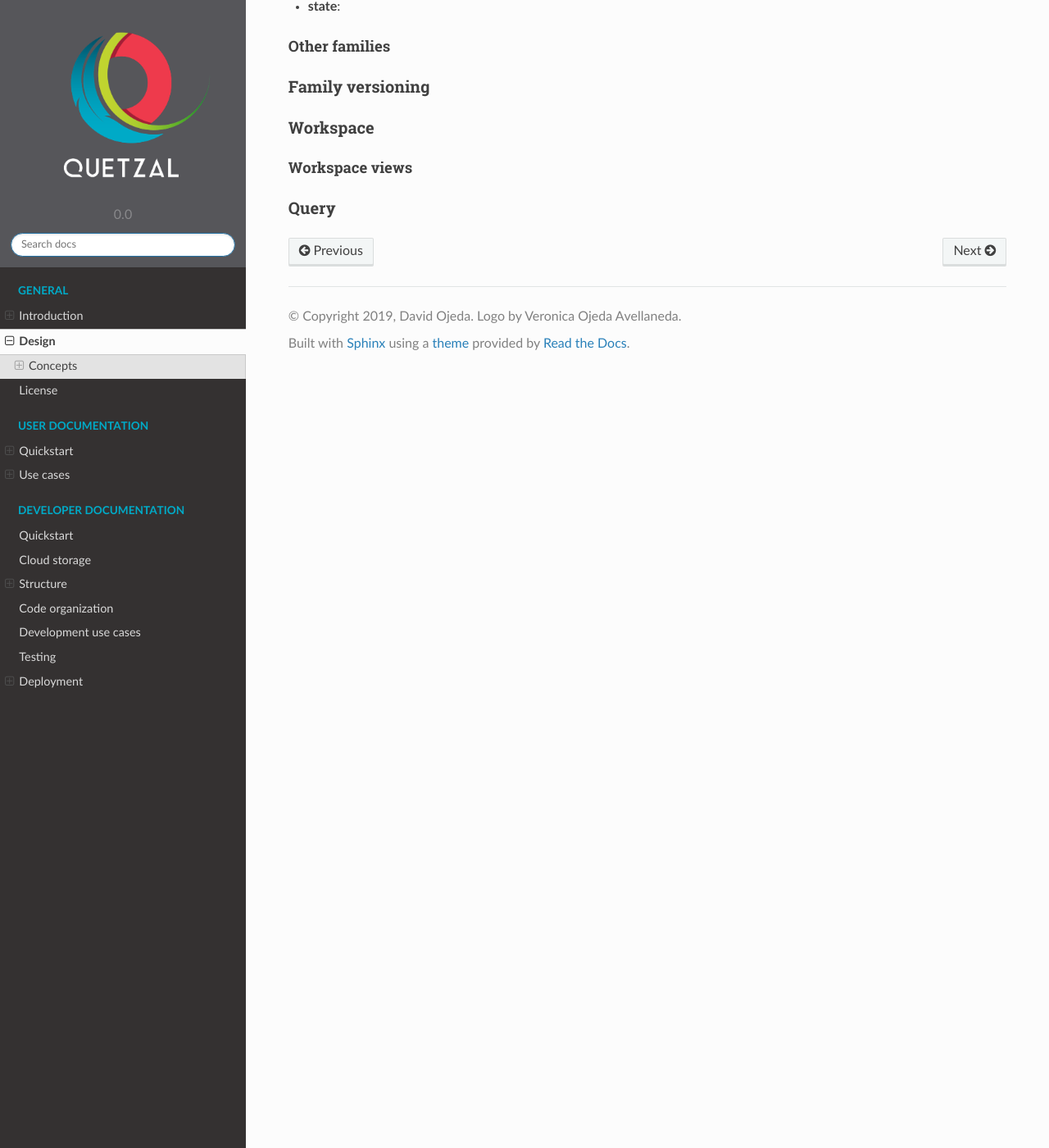
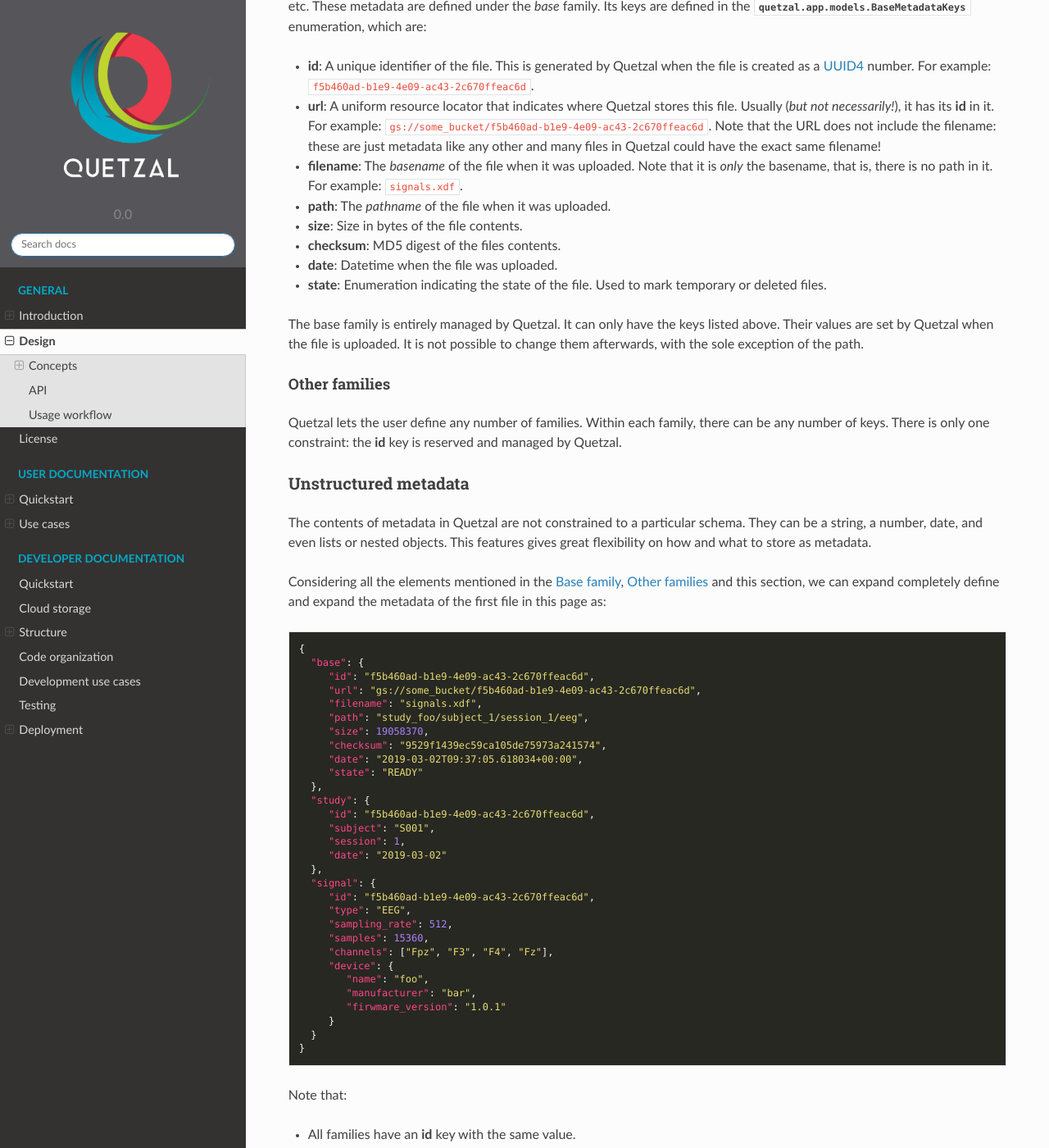
Before and after one commit to quetz-al/quetzal, a Sphinx documentation site: the page built from docs/source/design.rst, in a window 1280 px wide and 1400 px high, scrolled down 2071 px. Shown: the whole window at 82% size. Built offline with Sphinx 7.4.7 and the Read the Docs theme 2.0.0, drawn with Linux system fonts in a browser that asks for light colours; some of the changed text lies outside the part shown.

Commit message:
Add more design documentation - WIP

```diff
--- a/docs/source/design.rst
+++ b/docs/source/design.rst
@@ -64,8 +63,8 @@ structure for all files.
 Family
 ^^^^^^
 
-Once you start thinking about metadata, and how it is just a key-value pair
-associated to a file, you can think of a myriad of metadata to associate to
+Once you start considering metadata, and how it is just a key-value pair
+associated to a file, you may think of a myriad of metadata to associate to
 your files. How do you organize these key-value pairs? *Families* provide a
 semantic organization of your metadata.
 
@@ -79,19 +78,39 @@ just for the purpose of this example, in a family that groups all
 signal-related information. Moreover, the filename can be related to a *base*
 family, which is information that Quetzal needs for bookkeeping.
 
-Here is an updated table proposal with the metadata and their families:
+Here is an updated table with the metadata and their families:
 
-+--------------------------------------------------+--------------+---------+------------+------------------+
-| *base* family                                    | *study* family                      | *signals* family |
-+--------------------------------------------------+--------------+---------+------------+------------------+
-| filename                                         | subject      | session | date       | type             |
-+==================================================+==============+=========+============+==================+
-| ``study_foo/subject_1/session_1/eeg/signals.xdf``| S001         | 1       | 02/03/2019 | EEG              |
-+--------------------------------------------------+--------------+---------+------------+------------------+
-| ``study_foo/subject_1/session_2/eeg/signals.xdf``| S001         | 2       | 03/03/2019 | EEG              |
-+--------------------------------------------------+--------------+---------+------------+------------------+
-| ``study_foo/subject_2/ecg/cardiac.edf``          | S002         |         | 23/01/2019 | Holter           |
-+--------------------------------------------------+--------------+---------+------------+------------------+
++--------------------------------------------------+--------------+---------+------------+-----------------+
+| *base* family                                    | *study* family                      | *signal* family |
++--------------------------------------------------+--------------+---------+------------+-----------------+
+| filename                                         | subject      | session | date       | type            |
++==================================================+==============+=========+============+=================+
+| ``study_foo/subject_1/session_1/eeg/signals.xdf``| S001         | 1       | 02/03/2019 | EEG             |
++--------------------------------------------------+--------------+---------+------------+-----------------+
+| ``study_foo/subject_1/session_2/eeg/signals.xdf``| S001         | 2       | 03/03/2019 | EEG             |
++--------------------------------------------------+--------------+---------+------------+-----------------+
+| ``study_foo/subject_2/ecg/cardiac.edf``          | S002         |         | 23/01/2019 | Holter          |
++--------------------------------------------------+--------------+---------+------------+-----------------+
+
+A row on this table, corresponding to the metadata of one file, can be
+represented as a JSON object as shown below. This representation is how the
+Quetzal API responds to a request for the metadata of a file.
+
+.. code-block:: json
+
+  {
+    "base": {
+       "filename": "study_foo/subject_1/session_1/eeg/signals.xdf"
+    },
+    "study": {
+       "subject": "S001",
+       "session": 1,
+       "date": "2019-03-02"
+    },
+    "signal": {
+       "type": "EEG"
+    }
+  }
 
 
 Base family
@@ -104,7 +123,7 @@ defined under the *base* family. Its keys are defined in the
 
 * **id**: A unique identifier of the file. This is generated by Quetzal when
   the file is created as a UUID4_ number. For example:
-  ``f5b460ad-b1e9-4e09-ac43-2c670ffeac6d``
+  ``f5b460ad-b1e9-4e09-ac43-2c670ffeac6d``.
 * **url**: A uniform resource locator that indicates where Quetzal stores this
   file. Usually (*but not necessarily!*), it has its **id** in it. For example:
   ``gs://some_bucket/f5b460ad-b1e9-4e09-ac43-2c670ffeac6d``. Note that the URL
@@ -114,26 +133,111 @@ defined under the *base* family. Its keys are defined in the
   it is *only* the basename, that is, there is no path in it. For example:
   ``signals.xdf``.
 * **path**: The *pathname* of the file when it was uploaded.
-* **size**:
-* **checksum**:
-* **date**:
-* **state**:
+* **size**: Size in bytes of the file contents.
+* **checksum**: MD5 digest of the files contents.
+* **date**: Datetime when the file was uploaded.
+* **state**: Enumeration indicating the state of the file. Used to mark
+  temporary or deleted files.
 
+The base family is entirely managed by Quetzal. It can only have the keys listed
+above. Their values are set by Quetzal when the file is uploaded. It is not
+possible to change them afterwards, with the sole exception of the path.
 
 Other families
 """"""""""""""
 
+Quetzal lets the user define any number of families. Within each family, there
+can be any number of keys. There is only one constraint: the **id** key is
+reserved and managed by Quetzal.
+
+
+Unstructured metadata
+^^^^^^^^^^^^^^^^^^^^^
+
+The contents of metadata in Quetzal are not constrained to a particular schema.
+They can be a string, a number, date, and even lists or nested objects. This
+features gives great flexibility on how and what to store as metadata.
+
+Considering all the elements mentioned in the `Base family`_,
+`Other families`_ and this section, we can expand completely define and
+expand the metadata of the first file in this page as:
+
+.. code-block:: json
+
+  {
+    "base": {
+       "id": "f5b460ad-b1e9-4e09-ac43-2c670ffeac6d",
+       "url": "gs://some_bucket/f5b460ad-b1e9-4e09-ac43-2c670ffeac6d",
+       "filename": "signals.xdf",
+       "path": "study_foo/subject_1/session_1/eeg",
+       "size": 19058370,
+       "checksum": "9529f1439ec59ca105de75973a241574",
+       "date": "2019-03-02T09:37:05.618034+00:00",
+       "state": "READY"
+    },
+    "study": {
+       "id": "f5b460ad-b1e9-4e09-ac43-2c670ffeac6d",
+       "subject": "S001",
+       "session": 1,
+       "date": "2019-03-02"
+    },
+    "signal": {
+       "id": "f5b460ad-b1e9-4e09-ac43-2c670ffeac6d",
+       "type": "EEG",
+       "sampling_rate": 512,
+       "samples": 15360,
+       "channels": ["Fpz", "F3", "F4", "Fz"],
+       "device": {
+          "name": "foo",
+          "manufacturer": "bar",
+          "firwmare_version": "1.0.1"
+       }
+    }
+  }
+
+Note that:
+
+* All families have an **id** key with the same value.
+* The base family has been populated with all the required keys.
+* The signal family has been augmented with more complex objects types.
+
+
 Family versioning
 ^^^^^^^^^^^^^^^^^
+
+Metadata hold important information that is frequently used in many data
+analyses. For instance, questions like
+*"Is there a significant difference of X feature for each subject?"* is a
+question that needs to use the subject identifier, which is stored as metadata.
+Due to their importance, it is desirable to have some change or version control
+mechanism for the metadata.
+
+Quetzal tracks the changes of metadata with family versioning. Each family has
+a version number. Quetzal guarantees that requests for the metadata of a
+particular family version are always the same. Changes of metadata values
+result in a new version number for its associated family.
+
 
 Workspace
 ^^^^^^^^^
 
+Global vs local metadata
+""""""""""""""""""""""""
+
 Workspace views
 """""""""""""""
+
+
 
 Query
 ^^^^^
 
+API
+---
+
+Usage workflow
+--------------
+
+
 
 .. _UUID4: https://en.wikipedia.org/wiki/Universally_unique_identifier#Version_4_(random)
```
Also changed, not shown: other parts of docs/source/design.rst (+1 -2 lines), README.rst (+4 -4 lines).
